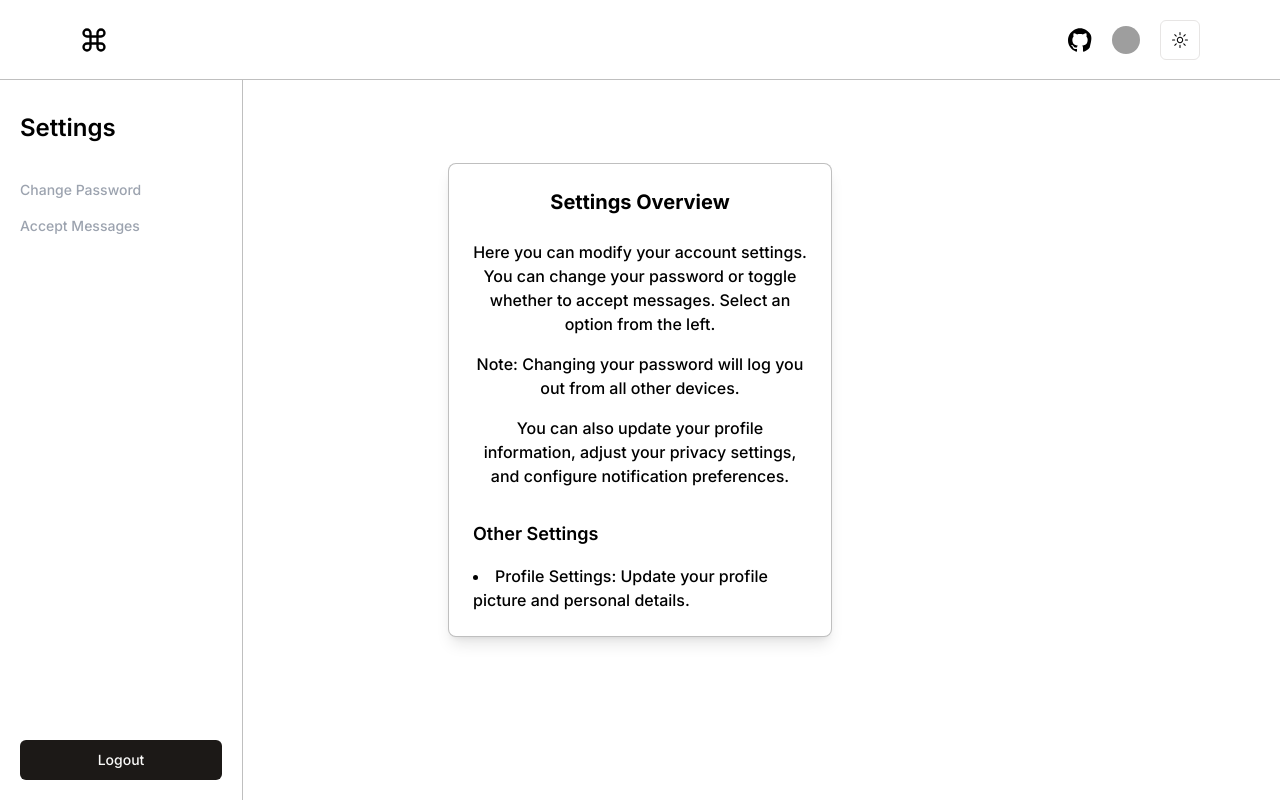
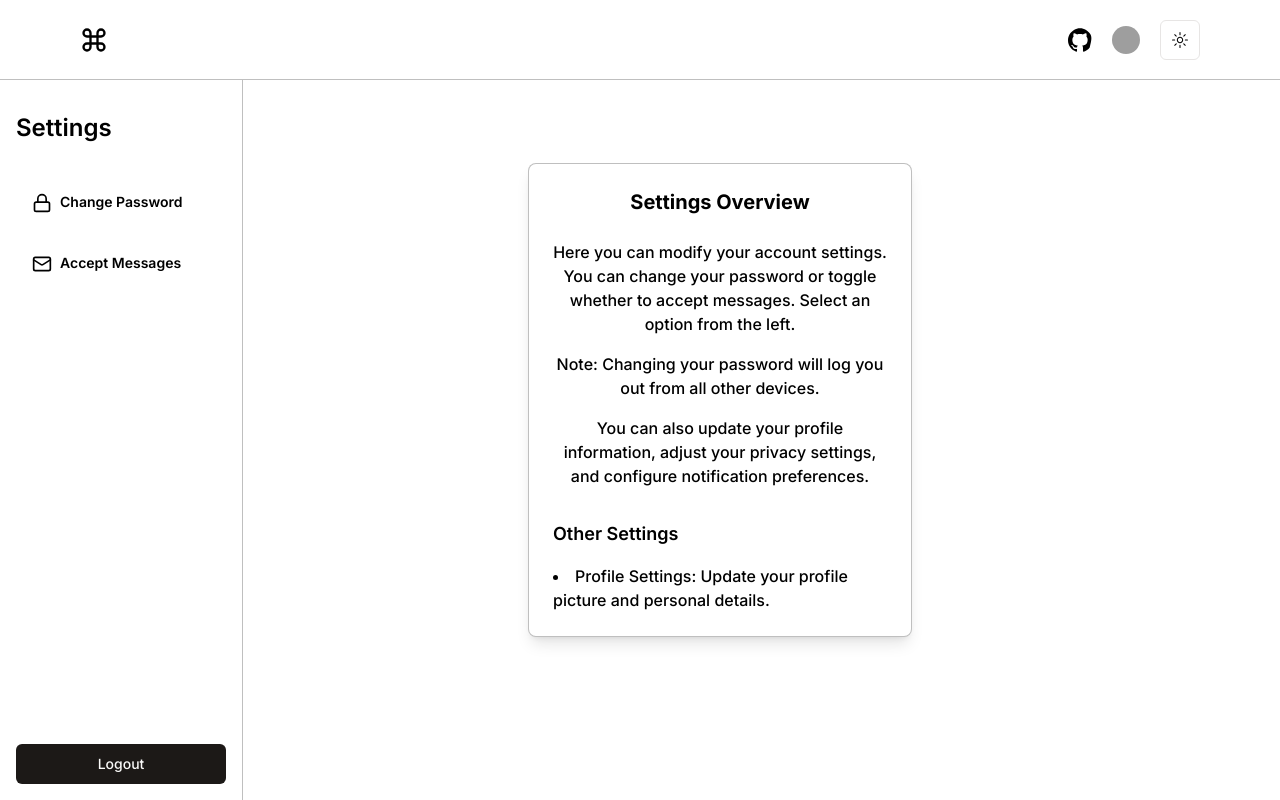
Before and after one commit to rehan-adi/Feedback.app, a Next.js app: page /settings in a window 1280 px wide. Built offline with nearby package versions, Linux system fonts and the light colour scheme; no server answers; grey boxes are pictures that could not be loaded.

Commit message:
UI Update on Settings page

```diff
--- a/components/settings/Settings.tsx
+++ b/components/settings/Settings.tsx
@@ -7,6 +7,7 @@ import { Input } from "../ui/input";
 import { Switch } from "../ui/switch";
 import { Button } from "../ui/button";
 import { Loader2 } from "lucide-react";
+import { Lock, Mail } from "lucide-react";
 import { useEffect, useState } from "react";
 import { useRouter } from "next/navigation";
 import { zodResolver } from "@hookform/resolvers/zod";
@@ -126,7 +127,7 @@ const Settings = () => {
         <ul className="flex gap-4">
           <li
             className={`cursor-pointer text-[#9CA3AF] text-sm font-medium ${
-              activeOption === "password" ? "text-white" : ""
+              activeOption === "password" ? "text-black dark:text-white" : ""
             }`}
             onClick={() => setActiveOption("password")}
           >
@@ -134,7 +135,7 @@ const Settings = () => {
           </li>
           <li
             className={`cursor-pointer text-[#9CA3AF] text-sm font-medium ${
-              activeOption === "messages" ? "text-white" : ""
+              activeOption === "messages" ? "text-black dark:text-white" : ""
             }`}
             onClick={() => setActiveOption("messages")}
           >
@@ -144,31 +145,37 @@ const Settings = () => {
       </div>
 
       {/* Sidebar */}
-      <aside className="w-[243px] h-full dark:bg-black bg-white fixed pt-28 left-0 border-r dark:border-white border-black dark:border-opacity-15 border-opacity-25 hidden lg:flex flex-col justify-start p-5">
+      <aside className="w-[243px] h-full dark:bg-black bg-white fixed pt-28 left-0 border-r dark:border-white border-black dark:border-opacity-15 border-opacity-25 hidden lg:flex flex-col justify-start p-4">
         <h2 className="text-2xl font-semibold mb-9">Settings</h2>
 
         <ul className="space-y-4">
           <li
-            className={`cursor-pointer text-[#9CA3AF] text-sm font-medium ${
-              activeOption === "password" ? "dark:text-white text-black" : ""
+            className={`cursor-pointer text-sm font-semibold rounded-lg px-4 py-3 ${
+              activeOption === "password"
+                ? "bg-black text-white dark:bg-[#27272A]"
+                : "text-black hover:bg-[#F4F4F5] dark:text-white dark:hover:bg-[#27272A]"
             }`}
             onClick={() => setActiveOption("password")}
           >
+            <Lock className="w-5 h-5 mr-2 inline-block" />
             Change Password
           </li>
           <li
-            className={`cursor-pointer text-[#9CA3AF] text-sm font-medium ${
-              activeOption === "messages" ? "dark:text-white text-black" : ""
+            className={`cursor-pointer text-sm font-semibold rounded-lg px-4 py-3 ${
+              activeOption === "messages"
+                ? "bg-black text-white dark:bg-[#27272A]"
+                : "text-black hover:bg-[#F4F4F5] dark:text-white dark:hover:bg-[#27272A]"
             }`}
             onClick={() => setActiveOption("messages")}
           >
+            <Mail className="w-5 h-5 mr-2 inline-block" />
             Accept Messages
           </li>
         </ul>
 
         <div className="mt-auto">
           <Button onClick={onLogout} className="w-full" variant="default">
-          {loading ? (
+            {loading ? (
               <>
                 <Loader2 className="mr-2 h-4 w-4 animate-spin" /> log out...
               </>
@@ -180,7 +187,7 @@ const Settings = () => {
       </aside>
 
       {/* Main Content */}
-      <div className="flex-1 flex items-center lg:px-0 px-2 lg:mt-0 mt-2 justify-center">
+      <div className="flex-1 flex items-center lg:px-0 px-2 lg:ml-40 lg:mt-0 mt-2 justify-center">
         <Card className="lg:w-96 w-full dark:bg-black bg-white border dark:border-white border-black dark:border-opacity-15 border-opacity-25 dark:text-white text-black shadow-lg">
           <CardHeader className="text-center text-xl font-bold">
             {activeOption === "" && "Settings Overview"}
```
